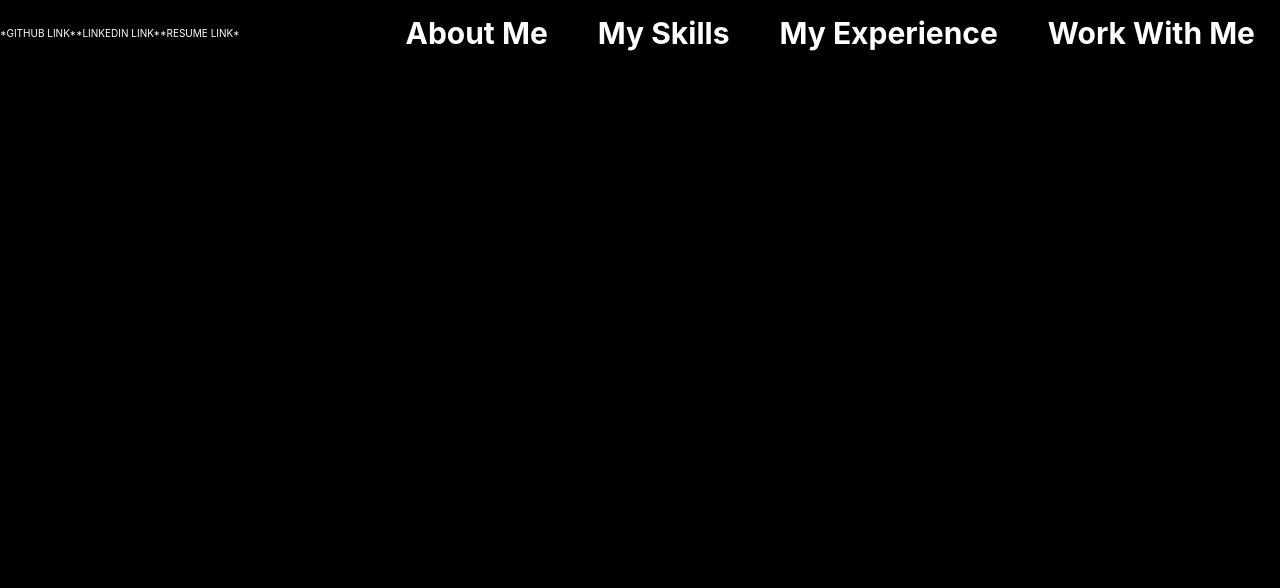
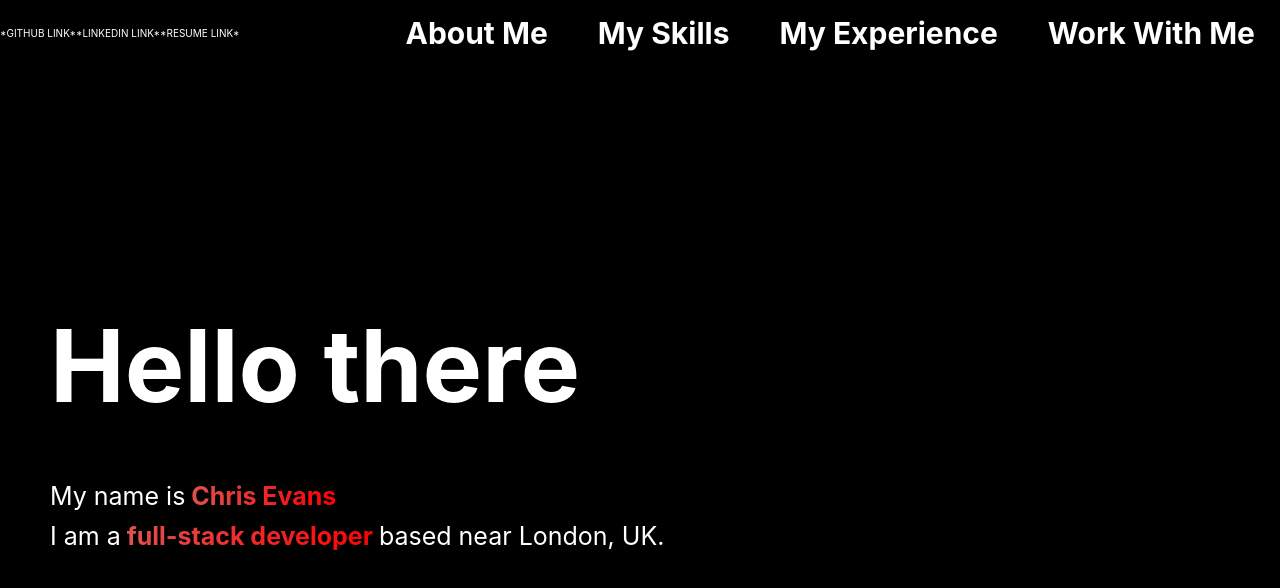
Before and after one commit to chris3evans/portfolio-v2, a React (Create React App) app: page / in a window 1280 px wide. Shown: the top 588 px of the page. Built offline with nearby package versions, Linux system fonts and the light colour scheme.

Commit message:
Built basic about me section

```diff
--- /dev/null
+++ b/src/Components/AboutMeSection/AboutMeSection.js
@@ -0,0 +1,25 @@
+import styles from "./AboutMeSection.module.css";
+
+const AboutMeSection = function () {
+  return (
+    <div className={styles["hero-section"]}>
+      <h1 className={styles["hero-heading"]}>Hello there</h1>
+
+      <p className={styles["hero-text"]}>
+        My name is
+        <span className={styles["hero-special-text"]}>
+          {" "}
+          Chris Evans <br></br>
+        </span>
+        I am a
+        <span className={styles["hero-special-text"]}>
+          {" "}
+          full-stack developer{" "}
+        </span>
+        based near London, UK.
+      </p>
+    </div>
+  );
+};
+
+export default AboutMeSection;
--- /dev/null
+++ b/src/Components/AboutMeSection/AboutMeSection.module.css
@@ -0,0 +1,29 @@
+.hero-section {
+  height: 91vh;
+  padding: 5rem;
+  display: grid;
+  grid-template-rows: repeat(2, min-content);
+  grid-row-gap: 5rem;
+  align-content: center;
+}
+
+.hero-heading {
+  font-size: 10rem;
+}
+
+.hero-text {
+  font-size: 2.5rem;
+  line-height: 4rem;
+}
+
+.hero-special-text {
+  color: red;
+  background: -webkit-linear-gradient(
+    left,
+    var(--color-light-red),
+    var(--color-red)
+  );
+  -webkit-background-clip: text;
+  -webkit-text-fill-color: transparent;
+  font-weight: 700;
+}
--- a/src/Components/App.js
+++ b/src/Components/App.js
@@ -1,10 +1,12 @@
 import "./App.css";
 import NavigationBar from "./NavigationBar/NavigationBar";
+import AboutMeSection from "./AboutMeSection/AboutMeSection";
 
 function App() {
   return (
     <div>
       <NavigationBar></NavigationBar>
+      <AboutMeSection></AboutMeSection>
     </div>
   );
 }
--- a/src/index.css
+++ b/src/index.css
@@ -13,6 +13,7 @@ html {
 :root {
   --color-red: rgb(255, 0, 0);
   --color-light-red: rgb(224, 83, 83);
+  --color-very-light-red: rgb(204, 131, 131);
 }
 
 body {
```
Also changed, not shown: assets/linkedin-image-icon.png (added), assets/resume-image-icon.png (added).
